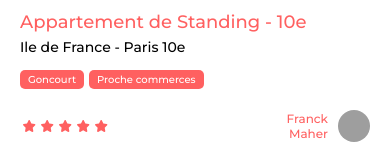
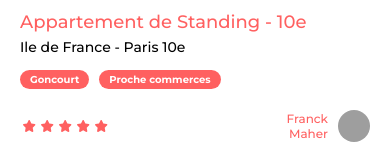
Before and after one commit to flaviebrct/Kasa, a React (Create React App) app: page /Logement/0979876d in a window 390 px wide. Shown: the part 327-487 px from the top of the page. Built offline with nearby package versions, Linux system fonts and the light colour scheme; grey boxes are pictures that could not be loaded.

Commit message:
Updating Tags component css to scss

```diff
--- a/src/components/Tags.js
+++ b/src/components/Tags.js
@@ -1,11 +1,10 @@
 import React from "react";
-import "../style/components/Tags.css";
 
 export default function Tags(props) {
   return (
     <div className="tagsContainer">
       {props.tags.map((tag) => {
-        return <p key={tag}>{tag}</p>;
+        return <p className="tag bold" key={tag}>{tag}</p>;
       })}
     </div>
   );
--- a/src/style/components/Tags.css
+++ /dev/null
@@ -1,39 +0,0 @@
-.tagsContainer{
-    display: flex;
-    gap: 10px;
-}
-
-.tagsContainer p{
-    font-weight: 500;
-    font-size: 14px;
-    color: #FFFFFF;
-    background: #FF6060;
-    border-radius: 10px;
-    padding: 3px 20px;
-    margin: 0;
-}
-
-/* max-width = desktop first, si l'ecran est inf ou egal alors {...} */
-/* Media Queries */
-@media screen and (max-width: 992px) {
-    .tagsContainer p{
-        font-size: 13px;
-    }
-}
-
-@media screen and (max-width: 768px) {
-    .tagsContainer{
-        gap: 5px;
-    }
-    .tagsContainer p{
-        border-radius: 5px;
-        padding: 3px 8px;
-        font-size: 12px;
-    }
-}
-
-@media screen and (max-width: 576px) {
-    .tagsContainer p{
-        font-size: 10px;
-    }
-}
--- /dev/null
+++ b/src/style/sass/components/_tags.scss
@@ -0,0 +1,39 @@
+.tagsContainer{
+  display: flex;
+  gap: 10px;
+
+  .tag {
+    font-size: 14px;
+    color: $white;
+    background: $red;
+    border-radius: 10px;
+    padding: 3px 20px;
+    margin: 0;
+  }
+}
+
+/* Media Queries */
+@media screen and (max-width: 992px) {
+  .tagsContainer {
+    .tag {
+      font-size: 13px;
+    }
+  }
+}
+
+@media screen and (max-width: 768px) {
+  .tagsContainer {
+    .tag {
+      padding: 3px 10px;
+      font-size: 12px;
+    }
+  }
+}
+
+@media screen and (max-width: 576px) {
+  .tagsContainer {
+    .tag {
+      font-size: 10px;
+    }
+  }
+}
--- a/src/style/sass/main.scss
+++ b/src/style/sass/main.scss
@@ -15,6 +15,7 @@
 @import "./components/count";
 @import "./components/hostInfos";
 @import "./components/rating";
+@import "./components/tags";
 
 // // Layout
 // @import "./layout/header";
```
